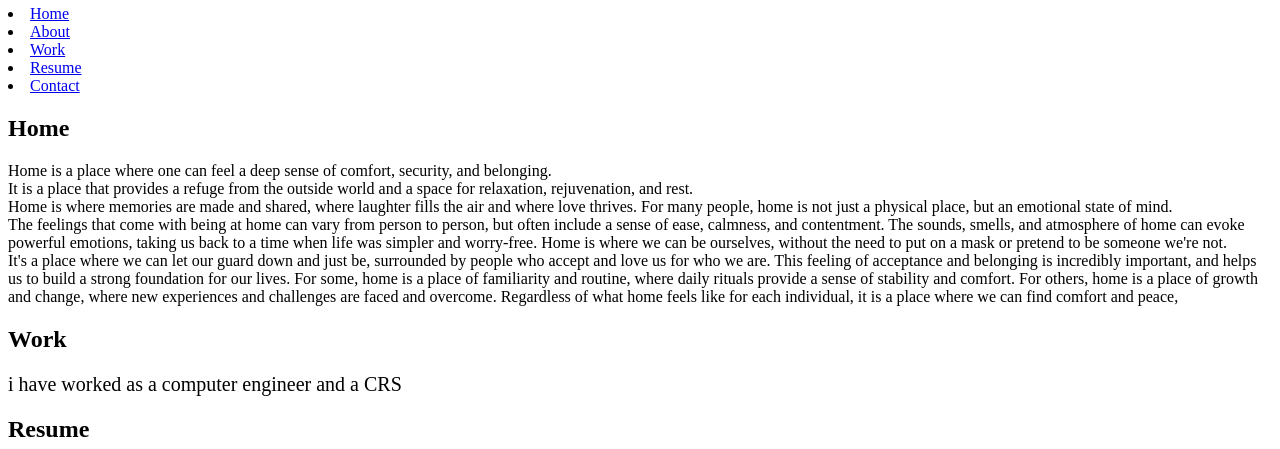
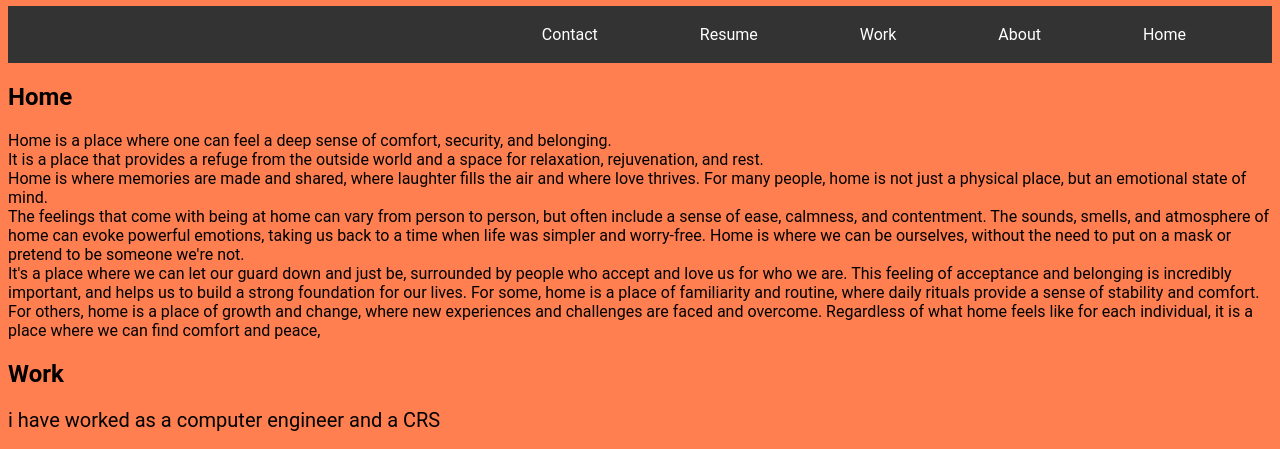
Before and after one commit to ShinzDev/port2, a plain HTML site: page index.html in a window 1280 px wide. Shown: the part 75-524 px from the top of the page. Drawn offline with Linux system fonts and the light colour scheme.

Commit message:
checkpoint

```diff
--- a/index.html
+++ b/index.html
@@ -4,22 +4,83 @@
     <meta charset="UTF-8">
     <meta http-equiv="X-UA-Compatible" content="IE=edge">
     <meta name="viewport" content="width=device-width, initial-scale=1.0">
+
+
+
+    <style>
+        body{
+    background-color: coral;
+    font-family: roboto;
+}
+
+
+nav {
+    background-color: #333;
+    overflow: hidden;
+  }
+
+  nav ul {
+    list-style-type: none;
+    margin: 0;
+    padding: 0;
+    overflow: hidden;
+    justify-content: space-between;
+  }
+
+  nav li {
+    float: right;
+
+  }
+  nav li a {
+    display: inline-block;
+    color: white;
+    text-align: center;
+    padding: 19px 16px;
+    text-decoration: none;
+    margin-right: 70px;
+
+  }
+
+  nav li a:hover {
+    background-color: #111;
+  }
+
+
+  @media screen and (max-width: 600px) {
+    nav ul {
+      float: none;
+
+    }
+    nav li {
+      display: block;
+      text-align: center;
+    }
+    nav li a {
+      display: inline-block;
+      border-bottom: 1px solid white;
+    }
+  }
+    </style>
     <title>Checkpoint</title>
 </head>
 <body>
+
     <header><h1>My html Checkpoint</h1></header>
-
-    <li><a href="home ">Home</a></li>
-    <li><a href="about ">About</a></li>
-    <li><a href="work">Work</a></li>
+    <nav>
+        <ul>
+            <li><a href="#section0 ">Home</a></li>
+            <li><a href="#section1 ">About</a></li>
+            <li><a href="#section2">Work</a></li>
             <li><a href="resume">Resume</a></li>
-    <li><a href="contact">Contact</a></li>
+            <li><a href="#section4">Contact</a></li>
+        </ul>
+    </nav>
 
 
     <!-- Create the “about” section, ”work” section, ”resume” section, and ”contact” section (using HTML Forms)  -->
 
 
-    <section>
+    <section id="section0" >
         <h2>Home </h2>
         <p>Home is a place where one can feel a deep sense of comfort, security, and belonging.
             <br> It is a place that provides a refuge from the outside world and a space for relaxation, rejuvenation, and rest.
@@ -45,7 +106,7 @@
 
 
 
-    <section>
+    <section  id="section1"  >
         <h2>Work</h2>
         <p style="font-size: 20px;"> i have worked as a computer engineer
             and a CRS
@@ -56,19 +117,8 @@
     <h2>Resume</h2>
   </section>
   <p>
-    <!DOCTYPE html>
-<html lang="en">
-<head>
-    <meta charset="UTF-8">
-    <meta http-equiv="X-UA-Compatible" content="IE=edge">
-    <meta name="viewport" content="width=device-width, initial-scale=1.0">
-    <title>CV</title>
 
-
-
-</head>
-<body>
-
+ <section id="section2"  >
 
           <header  style="text-align: center;"><u>
               <h1>BAMGBOYE SHINAAYOMI</h1>
@@ -98,9 +148,6 @@
      <ASide class="date"> <h3>SEPTEMBER 2014</h3>
 
       </ASide>
-
-
-
 
       <P>
      FALLOMO SENIOR SECONDARY SCHOOL
@@ -160,7 +207,6 @@ FALLOMO SENIOR SECONDARY SCHOOL
           <aside class="date3"><img   class="pic" src="shina.jpg" alt="shinaayomibamgboye"></aside>
 
 
-
      <dt><mark>My favourite food</mark></dt>
       <dd>Beans </dd>
       <dd>Garri</dd>
@@ -191,13 +237,10 @@ FALLOMO SENIOR SECONDARY SCHOOL
       <input type="password" required >
       <br><br>
       <a href="index2.html"><input type="submit"></a>
-
-
       <h5>Also visit my<a href="https://github.com/ShinzDev/recall" class="link2"> GITHUB </a>account to check my stats</h5>
        <p>give a follow on instagram <a href="" class="link2">@shinaayomi102</a></p>
       <h4>Check out my podcast as i talk about tech and the changing world</h4>
        <audio controls src="audio.m4a"></audio>
-
 
       <h4> Join me as i also share my insight about the starlink router from tesla</h4>
       <video controls width="320">
@@ -226,14 +269,13 @@ FALLOMO SENIOR SECONDARY SCHOOL
      <input type="radio" name="ij" id="">
      <label>Bravo</label>
      <input type="radio" name="tt" id="">
+ </section>
 
 
 
-<script>
-
-</script>
 
 
+<section  id="section4"  >
     <h2>contact</h2>
     <form>
         <input type="text" name="" id="" placeholder="full mane">
@@ -243,6 +285,7 @@ FALLOMO SENIOR SECONDARY SCHOOL
 
 
     </form>
+</section>
 
 
 
```
Lines whose indentation alone changed are shown as unchanged.
